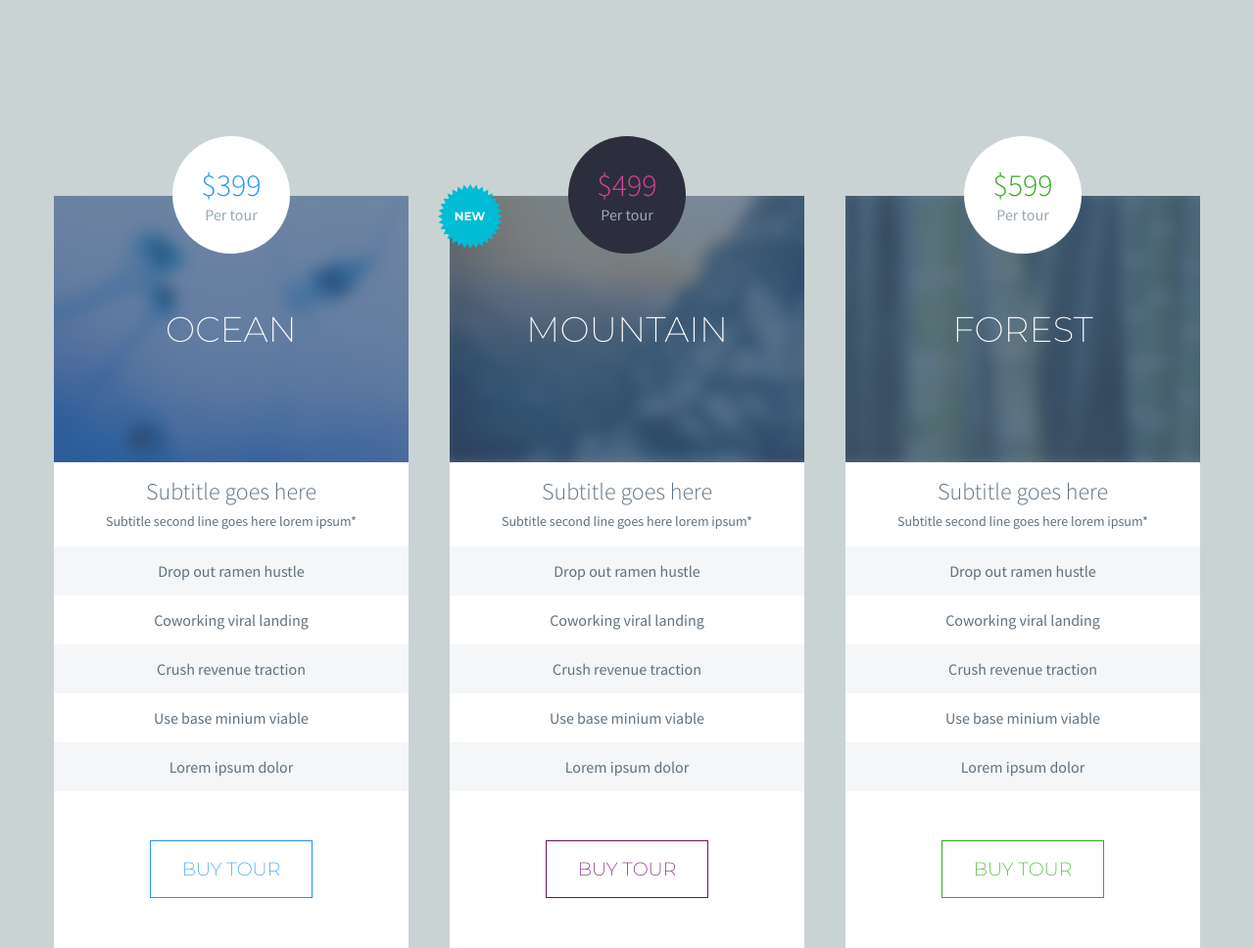
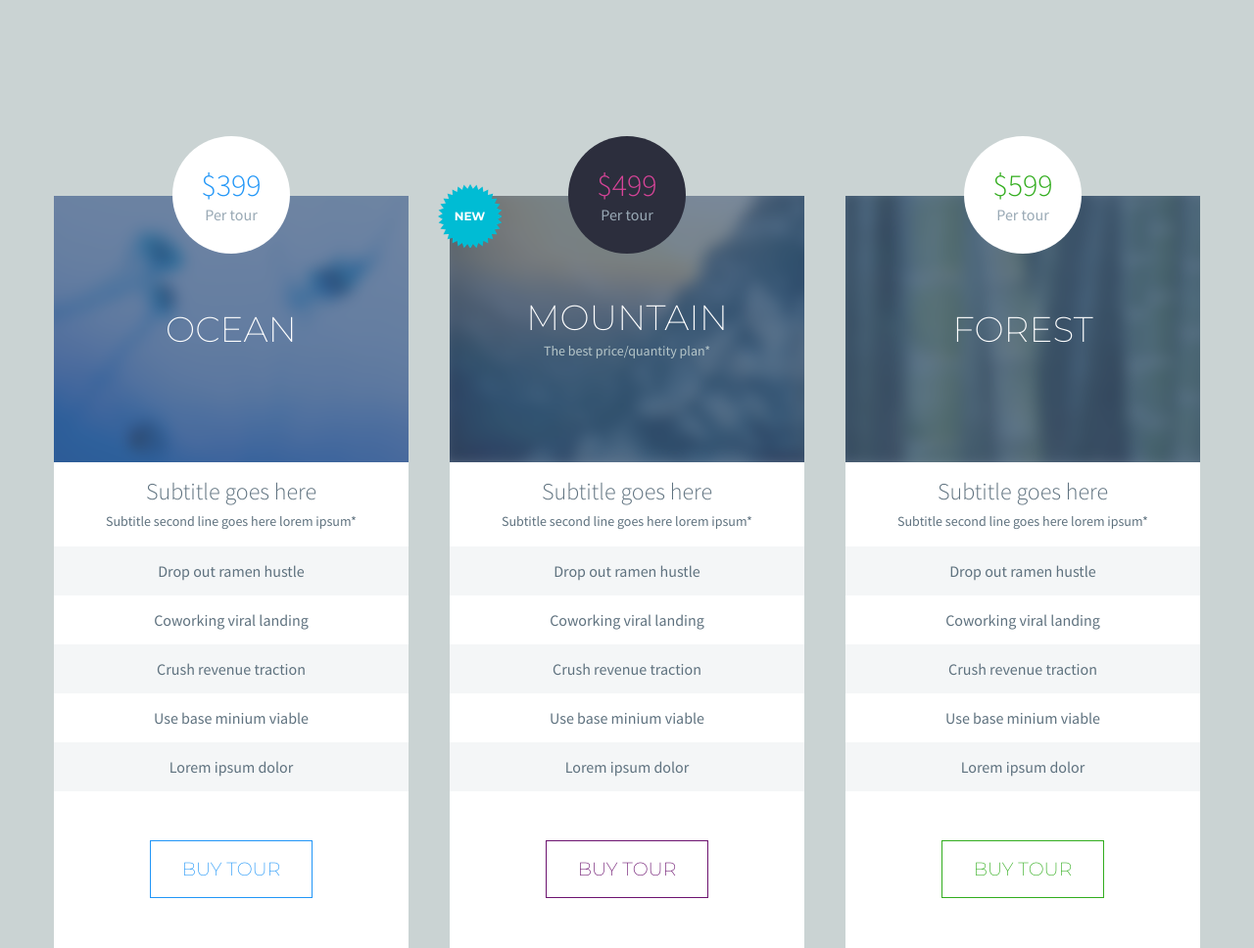
Before and after one commit to chivietnguyen/Pricing-Table-5, a plain HTML site: page index.html in a window 1280 px wide. Shown: the whole page at 98% size. Drawn offline with Linux system fonts and the light colour scheme.

Commit message:
upload source code

```diff
--- a/index.html
+++ b/index.html
@@ -52,6 +52,7 @@
 
             <div class="table-img table-img2">
                 <span class="table-type">MOUNTAIN</span>
+                <p>The best price/quantity plan*</p>
                 <div class="overlay"></div>
             </div>
 
--- a/style.css
+++ b/style.css
@@ -100,7 +100,18 @@ body {
     justify-content: center;
 }
 
+.table-img2 p {
+    font-family: 'Source Sans Pro', sans-serif;
+    font-weight: 400;
+    font-size: 14px;
+    line-height: 25px;
+    color: #b6c6c9;
+    z-index: 99999;
+}
+
 .table-img2 {
+    display: flex;
+    flex-direction: column;
     background-image: url("mountain.png");
 }
 
```
